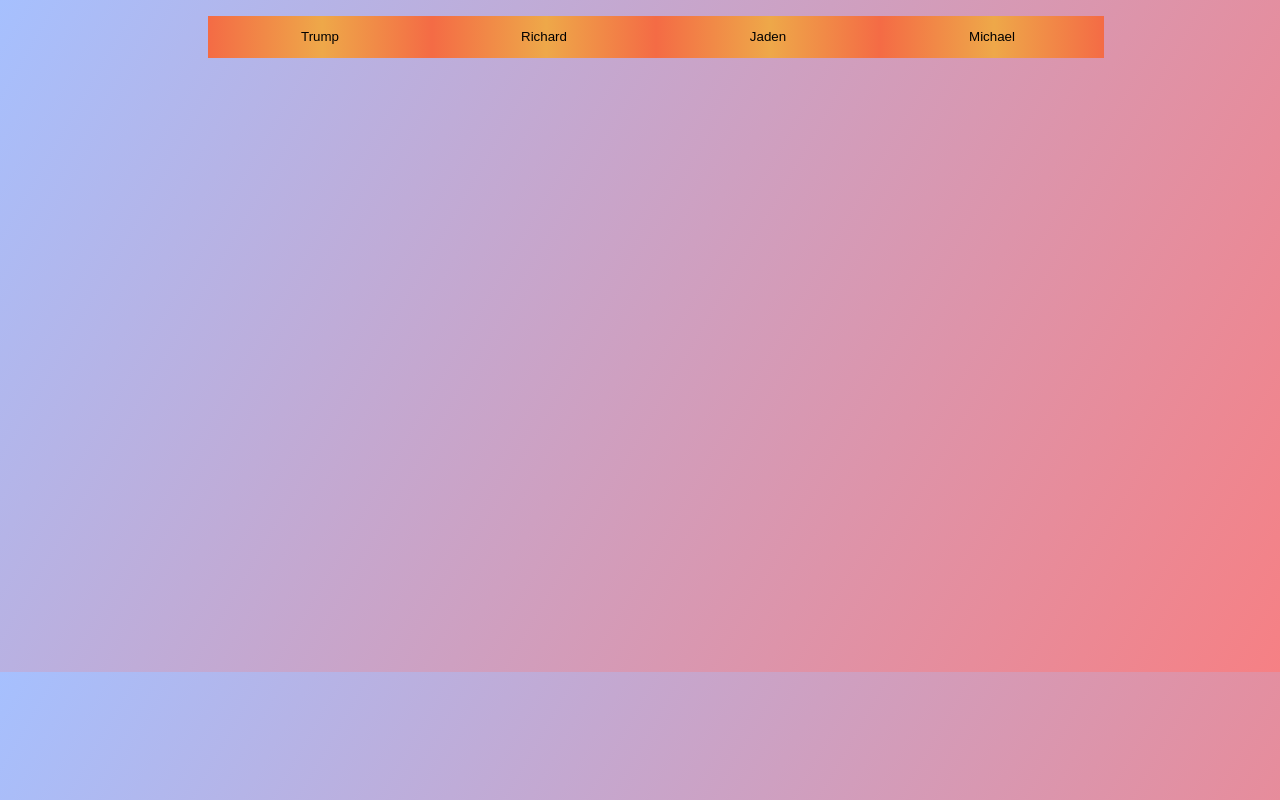
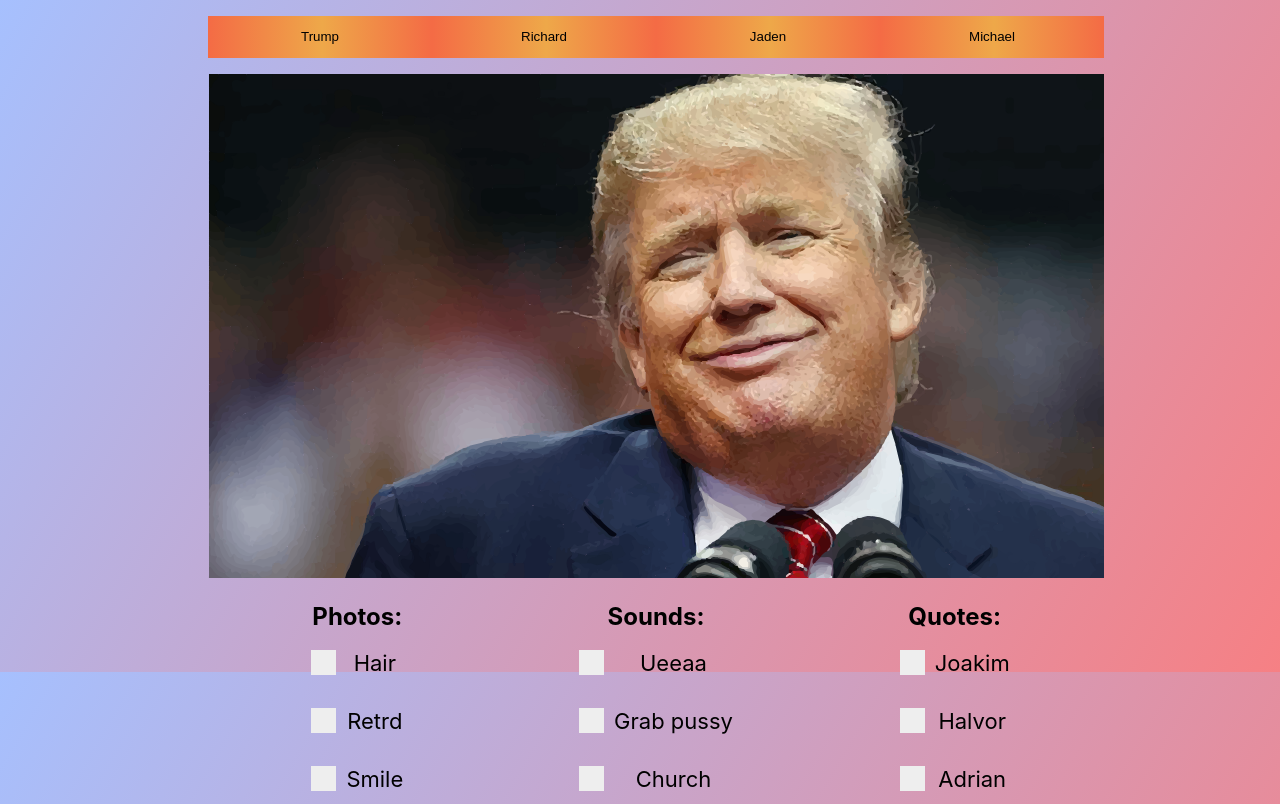
Before and after one commit to adrianflatner/Mediabox, a React (Create React App) app in the folder project2/: page / in a window 1280 px wide. Built offline with nearby package versions, Linux system fonts and the light colour scheme.

Commit message:
Added the images back with the new grid

```diff
--- a/project2/src/components/Navbar.js
+++ b/project2/src/components/Navbar.js
@@ -33,26 +33,12 @@ class Navbar extends Component {
                 Michael
               </button>
             </ul>
+
+
+            <div className="Artboard-tools">
+            <Tools activeTab={this.state.tab} />
             </div>
-      //  <div>
-      //   <div className="grid">
-      //     <button className="tab1" onClick={() => this.setTab(0, "red")}>
-      //       Trump
-      //     </button>
-      //     <button className="tab2" onClick={() => this.setTab(1, "blue")}>
-      //       Richard
-      //     </button>
-      //     <button className="tab3" onClick={() => this.setTab(2, "green")}>
-      //       Jaden
-      //     </button>
-      //     <button className="tab4" onClick={() => this.setTab(3)}>
-      //       Michael
-      //     </button>
-      //   </div>
-      //   <div className="Artboard-tools">
-      //     <Tools activeTab={this.state.tab} />
-      //   </div>
-      // </div>
+      </div>
     );
   }
 }
```
